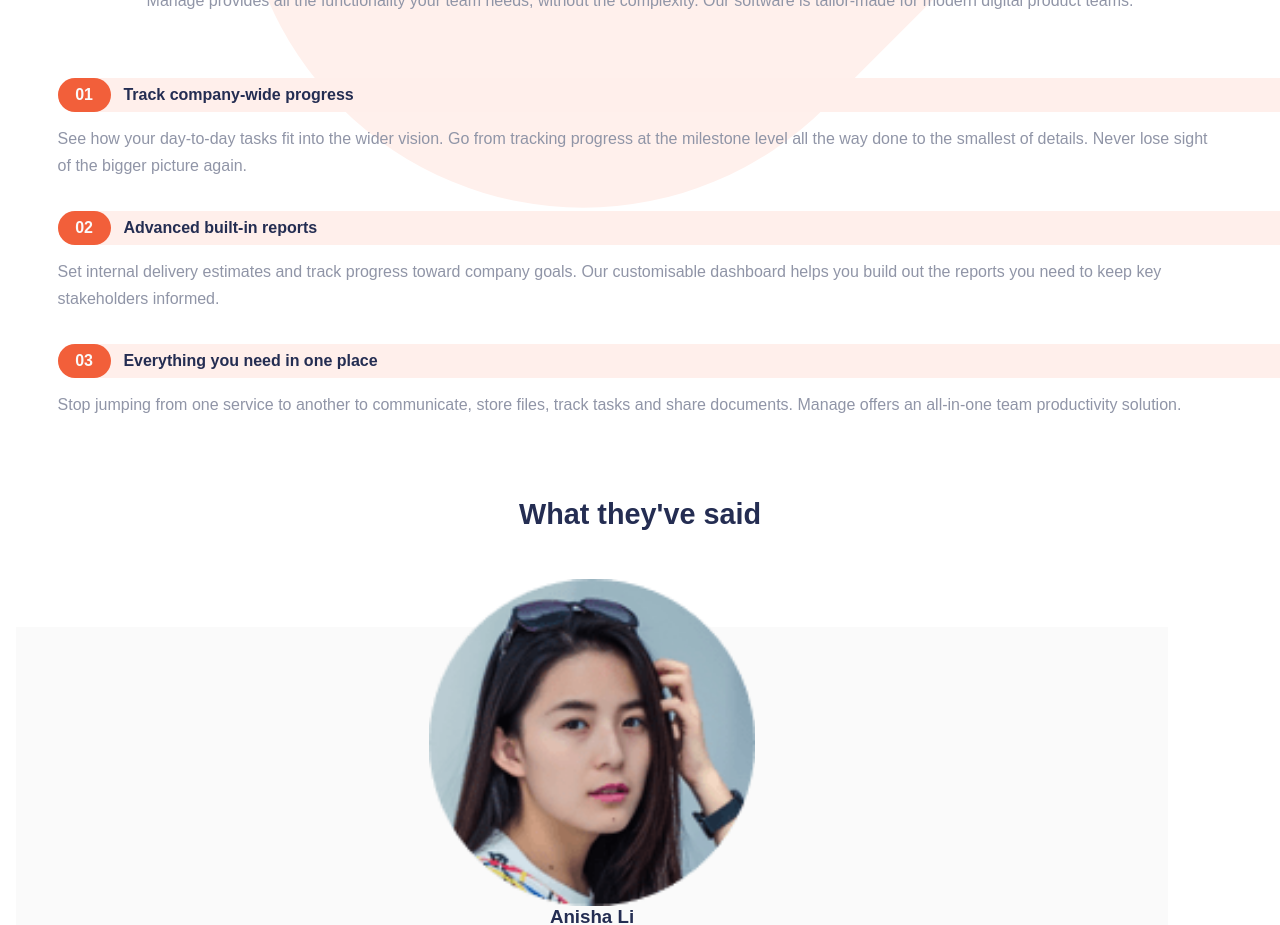
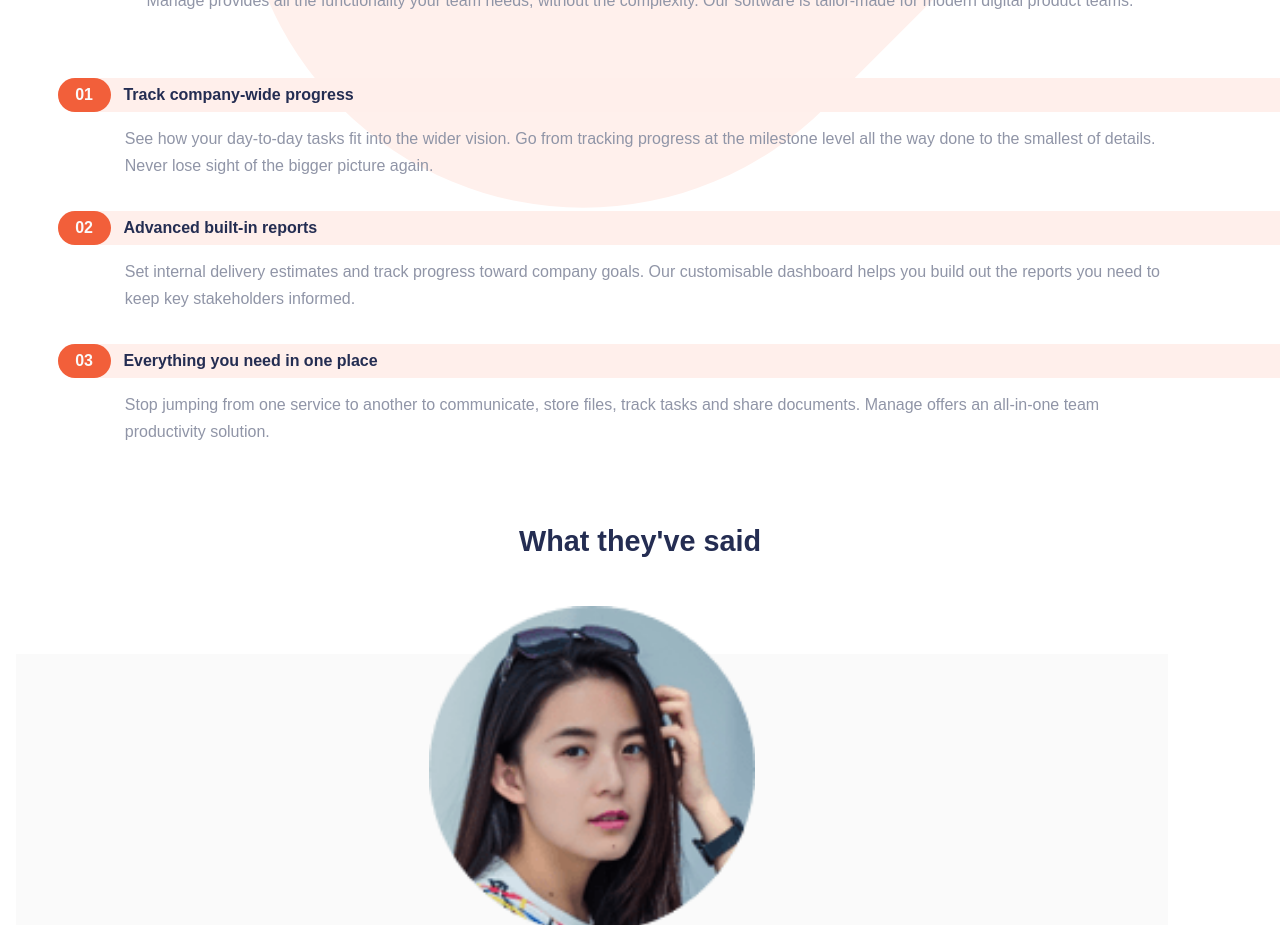
Before and after one commit to sofskrbic/manage-landing-page, a Vue app: page / in a window 1280 px wide. Shown: the part 1520-2445 px from the top of the page. Built offline with nearby package versions, Linux system fonts and the light colour scheme; a web font is replaced by a local one.

Commit message:
Update Feature.vue

```diff
--- a/src/components/Feature.vue
+++ b/src/components/Feature.vue
@@ -74,4 +74,11 @@ export default {
       width: 100%;
     }
   }
+
+  @media (min-width: 768px) and (max-width: 1440px) {
+    .desc {
+      margin-left: 4.2rem;
+      margin-right: 3rem;
+    }
+  }
 </style>
```
